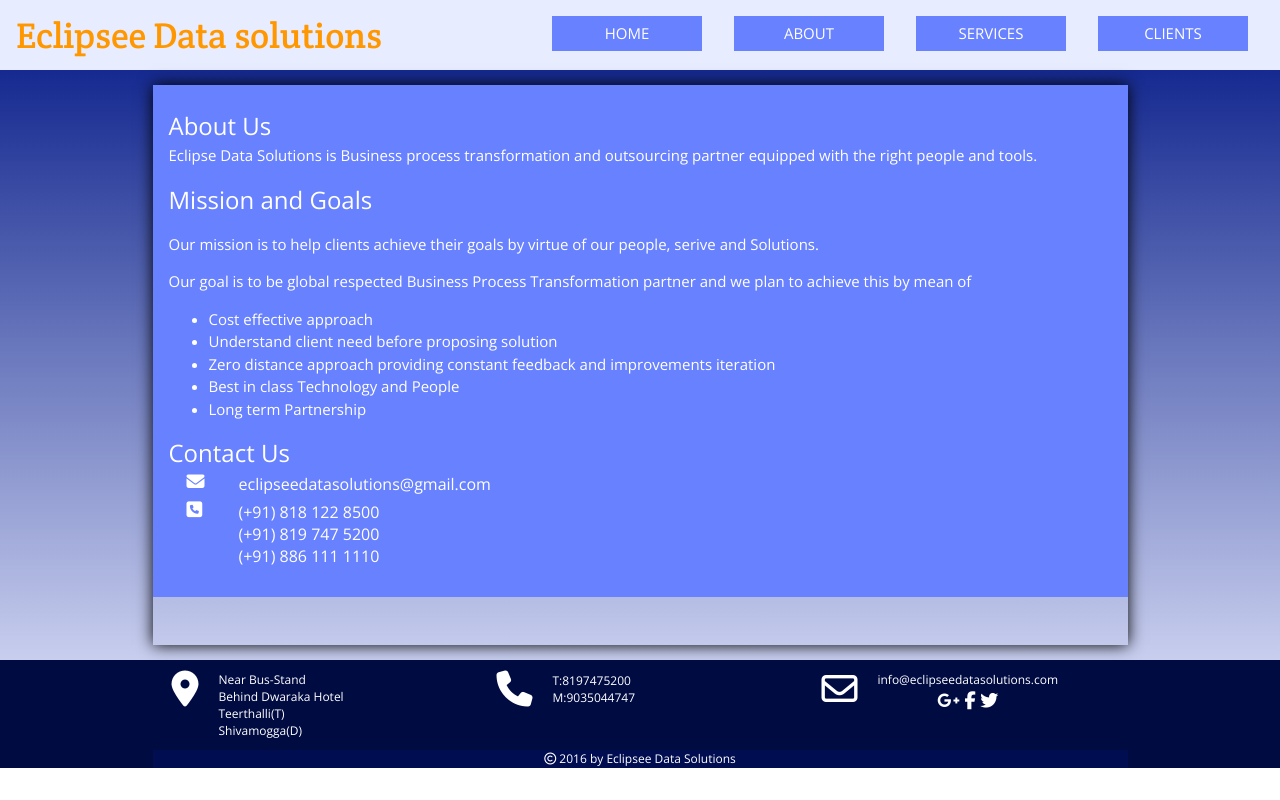
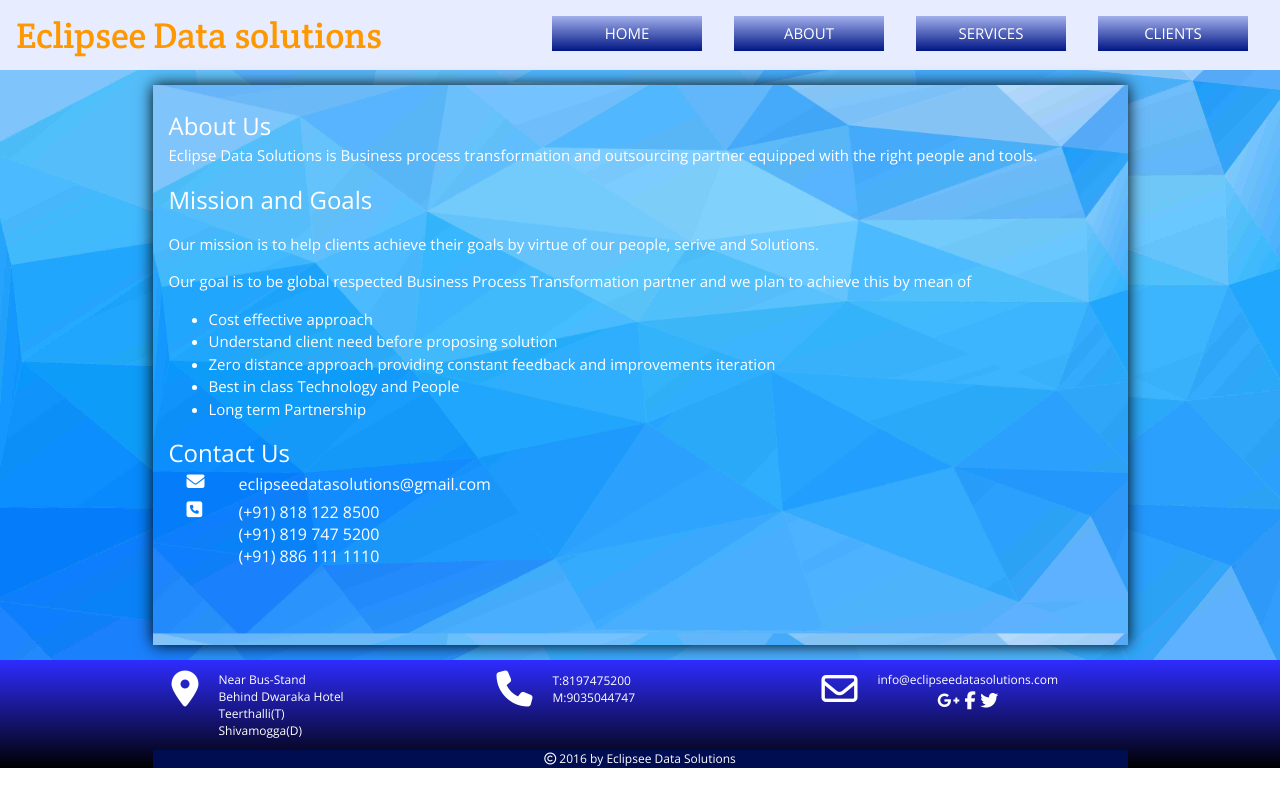
Before and after one commit to sachinvprabhu/eclipsee-web, a plain HTML site: page index.html at #/about in a window 1280 px wide. Drawn offline with nearby package versions, Linux system fonts and the light colour scheme.

Commit message:
Shades and Background Image
Image in background is added to all pages along with gradient

```diff
--- a/css/custom.css
+++ b/css/custom.css
@@ -1,7 +1,14 @@
+.nav-bar .w3-btn{
+	background: -webkit-linear-gradient(top,#a2afec, #001685) !important;
+}
+
 .app {
-    background: -webkit-linear-gradient(bottom,#e8ecff, #001685) !important; /* For Safari 5.1 to 6.0 */
-    background: -o-linear-gradient(bottom,#e8ecff, #001685) !important; /* For Opera 11.1 to 12.0 */
-    background: -moz-linear-gradient(bottom,#e8ecff, #001685) !important; /* For Firefox 3.6 to 15 */
+	background-image:url("../img/background.jpg");
+	background-size:100%;
+	/*
+    background: -webkit-linear-gradient(bottom,#e8ecff, #001685) !important; /* For Safari 5.1 to 6.0 *
+    background: -o-linear-gradient(bottom,#e8ecff, #001685) !important; /* For Opera 11.1 to 12.0 *
+    background: -moz-linear-gradient(bottom,#e8ecff, #001685) !important; /* For Firefox 3.6 to 15 *
     background: linear-gradient(bottom,#e8ecff, #001685) !important; /* Standard syntax */
 }
 html,body{
@@ -23,7 +30,9 @@ html,body{
 	}
 }
 .page-container{
-		min-height:70%
+		min-height:70%;
+		background-image:url("../img/background.jpg");
+		background-size:100%;
 	}
 @media only screen and (min-width:993px){
 	.page-container{
--- a/index.html
+++ b/index.html
@@ -24,7 +24,7 @@
 				<div class="w3-xxlarge w3-text-orange w3-col l5 title">
 					Eclipsee Data solutions
 				</div>
-				<div class="w3-col l7">
+				<div class="w3-col l7 nav-bar">
 					<div class="w3-theme-light w3-row">
 						<div class="w3-col s6 m3 w3-padding">
 							<a class="w3-btn w3-theme-l3 full-width" href="#/">HOME</a>
@@ -43,7 +43,7 @@
 			</div>
 			<div ng-view ng-controller="rootAppController" class="page-container">
 			</div>
-		<footer class="w3-theme-dark">
+		<footer style="background: -webkit-linear-gradient(top,#2e2cff, black);">
 			<div class="w3-row">
 				<div class="w3-col m4 w3-padding">
 					<table class="w3-text-white">
--- a/views/about.html
+++ b/views/about.html
@@ -1,4 +1,4 @@
-<div class="w3-padding w3-theme-l3">
+<div class="w3-padding">
 	<p>
 		<div class="w3-xlarge">
 			About Us
@@ -27,7 +27,7 @@
 		<div class="w3-xlarge">
 			Contact Us
 		</div>
-		<table class="w3-theme-l3">
+		<table class="w3-text-white">
 			<tr>
 				<td class="fa fa-envelope w3-large w3-container"></td>
 				<td class="w3-container">eclipseedatasolutions@gmail.com</td>
```
Also changed, not shown: views/clients.html (+1 -1 lines), views/home.html (+6 -6 lines), views/services.html (+3 -3 lines), img/background.jpg (added), img/bg6.jpg (added).
